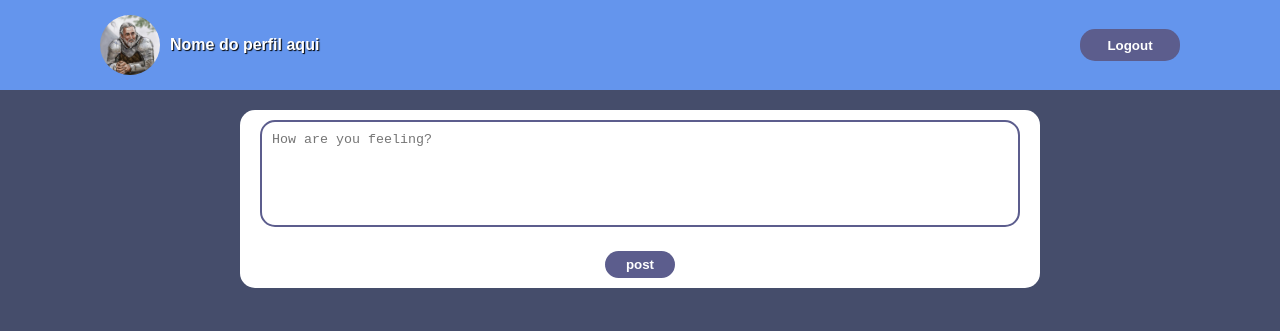
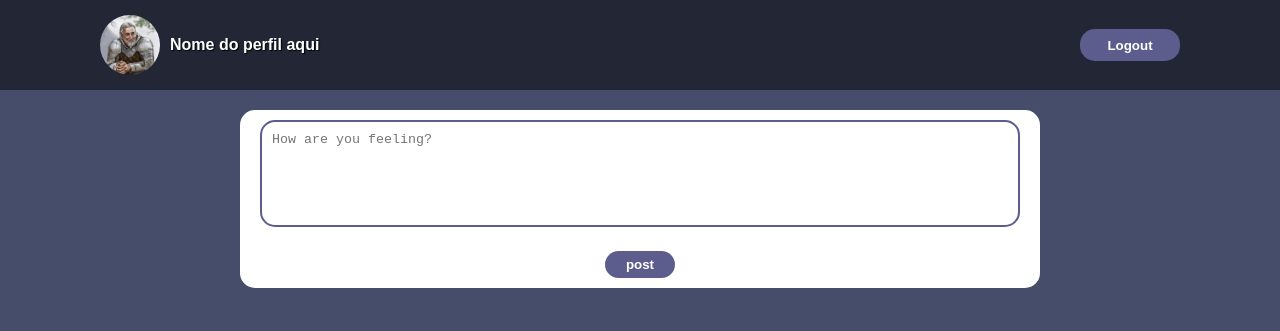
Before and after one commit to JennyferLima/TESTE-BLOG, a plain HTML site: page src/pages/homepage.html in a window 1280 px wide. Drawn offline with Linux system fonts and the light colour scheme; some packages are replaced by stand-ins of ours; no server answers; a script that the page names is missing; files whose address does not match are found by name.

Commit message:
Update homepage.css

```diff
--- a/src/styles/homepage.css
+++ b/src/styles/homepage.css
@@ -1,5 +1,5 @@
 .homepage__header{
-    background-color: var(--headerColor);
+    background-color: rgba(0, 0, 0, .5);
 }
 
 
```
